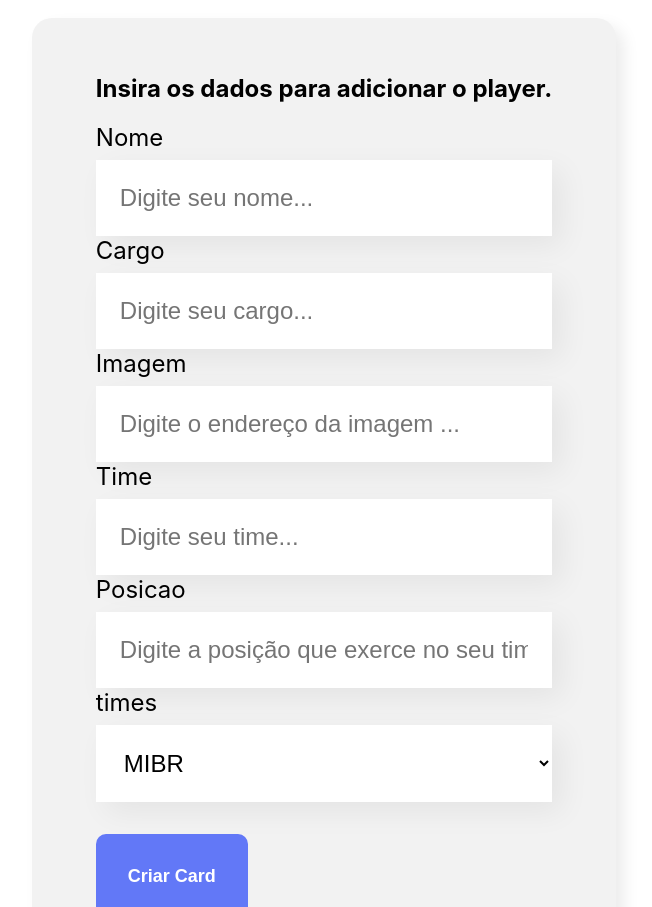
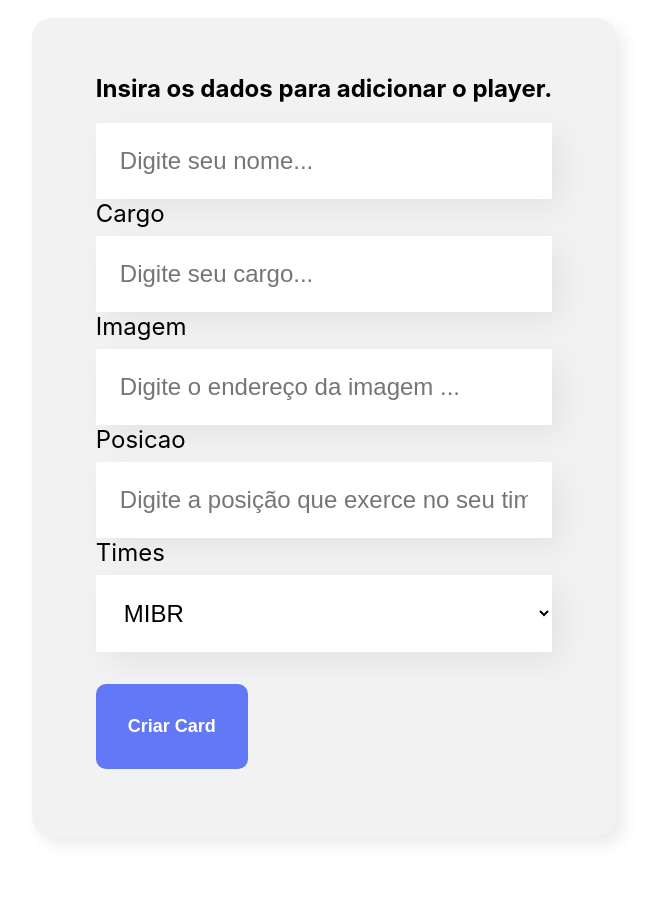
Before and after one commit to ViniciusBPrado/TimesValorant, a React (Create React App) app: page / in a window 1280 px wide. Shown: the part 560-1467 px from the top of the page, without its empty margins (316-968 px from the left). Built offline with nearby package versions, Linux system fonts and the light colour scheme.

Commit message:
Atualizando Projeto Apos

```diff
--- a/src/App.js
+++ b/src/App.js
@@ -1,11 +1,19 @@
+import { useState } from 'react';
 import Banner from './componentes/Banner';
 import Formulario from './componentes/Formulario';
 
 function App() {
+
+const[cadastrado, setCadastrado] = useState([])
+
+const aoNovoCadastradoAdicionado = (cadastrado) => {
+console.log(cadastrado)
+}
+
   return (
     <div className="App">
       <Banner />
-      <Formulario />
+      <Formulario aoSerCadastrado={cadastrado => aoNovoCadastradoAdicionado(cadastrado)} />
     </div>
   );
 }
--- a/src/componentes/CampoTexto/index.js
+++ b/src/componentes/CampoTexto/index.js
@@ -1,15 +1,22 @@
+import { useState } from 'react'
 import './CampoTexto.css'
 
 const CampoTexto = (props) => {
 
     const placeholderModificada = `${props.placeholder}...`
 
+
+
+    const aoDigitado = (evento) => {
+        props.aoAlterado(evento.target.value)
+    }
+
     return (
         <div className="campo-texto">
             <label>
                 {props.label}
             </label>
-            <input required={props.obrigatorio} placeholder={placeholderModificada}/>
+            <input value={props.valor}  onChange={aoDigitado} required={props.obrigatorio} placeholder={placeholderModificada}/>
         </div>
     )
 }
--- a/src/componentes/Formulario/index.js
+++ b/src/componentes/Formulario/index.js
@@ -2,10 +2,11 @@ import CampoTexto from '../CampoTexto'
 import './Formulario.css'
 import ListaSuspensa from '../ListaSuspensa'
 import Botao from '../Botao'
+import { useState } from 'react'
 
-const Formulario = () => {
+const Formulario = (props) => {
 
-    const times = [
+    const equipes = [
         'MIBR',
         'LOUD',
         '2G',
@@ -15,21 +16,67 @@ const Formulario = () => {
         'LEVIATÃ'
     ]
 
+    const [nome, setNome] = useState()
+    const [cargo, setCargo] = useState()
+    const [imagem, setImagem] = useState()
+    const [posicao, setPosicao] = useState()
+    const [times, setTimes] = useState()
+
+
     const aoSalvar = (evento) => {
         evento.preventDefault()
-        console.log('Form foi submetido')
+        props.aoSerCadastrado({
+            nome,
+            cargo,
+            imagem,
+            posicao,
+            times
+        })
     }
 
     return(
         <section className="formulario">
             <form onSubmit={aoSalvar}>
                 <h2>Insira os dados para adicionar o player.</h2>
-      <CampoTexto obrigatorio={true} label="Nome" placeholder = "Digite seu nome"/>
-      <CampoTexto obrigatorio={true} label="Cargo" placeholder = "Digite seu cargo"/>
-      <CampoTexto label="Imagem" placeholder = "Digite o endereço da imagem "/>
-      <CampoTexto obrigatorio={true} label="Time" placeholder = "Digite seu time"/>
-      <CampoTexto obrigatorio={true} label="Posicao" placeholder = "Digite a posição que exerce no seu time"/>
-      <ListaSuspensa obrigatorio={true} label='times' itens={times}/>
+      <CampoTexto
+      obrigatorio={true}
+      abel="Nome"
+      placeholder = "Digite seu nome"
+      valor={nome}
+      aoAlterado={valor => setNome(valor)}
+      />
+
+      <CampoTexto
+      obrigatorio={true}
+      label="Cargo"
+      placeholder = "Digite seu cargo"
+      valor={cargo}
+      aoAlterado={valor => setCargo(valor)}
+      />
+
+      <CampoTexto
+      label="Imagem"
+      placeholder = "Digite o endereço da imagem "
+      valor={imagem}
+      aoAlterado={valor => setImagem(valor)}
+      />
+
+      <CampoTexto
+      obrigatorio={true}
+      label="Posicao"
+      placeholder = "Digite a posição que exerce no seu time"
+      valor={posicao}
+      aoAlterado={valor => setPosicao(valor)}
+      />
+
+      <ListaSuspensa
+      obrigatorio={true}
+      label='Times'
+      itens={equipes}
+      valor={times}
+      aoAlterado={valor => setTimes(valor)}
+      />
+
       <Botao>
         Criar Card
       </Botao>
--- a/src/componentes/ListaSuspensa/index.js
+++ b/src/componentes/ListaSuspensa/index.js
@@ -4,7 +4,7 @@ const ListaSuspensa = (props) => {
     return(
         <div className='lista-suspensa'>
             <label>{props.label}</label>
-            <select required={props.required}>
+            <select onChange={evento => props.aoAlterado(evento.target.value)} required={props.required} value={props.value}>
                 {props.itens.map(item => {
                      return <option key={item}>{item}</option>
 })}
```
